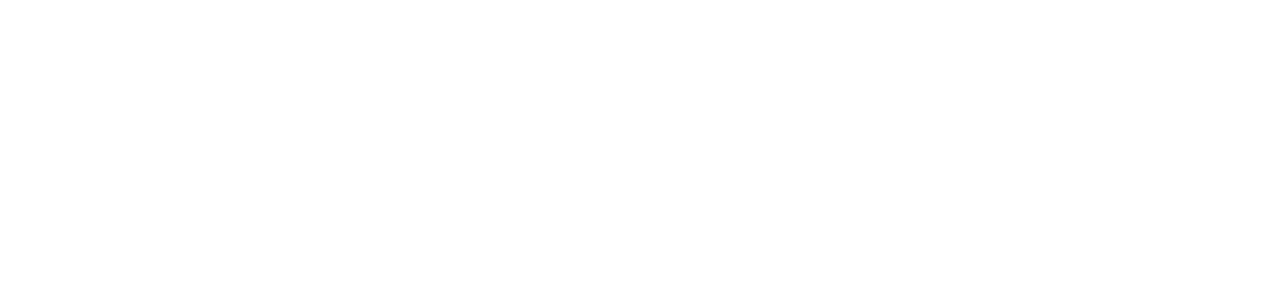
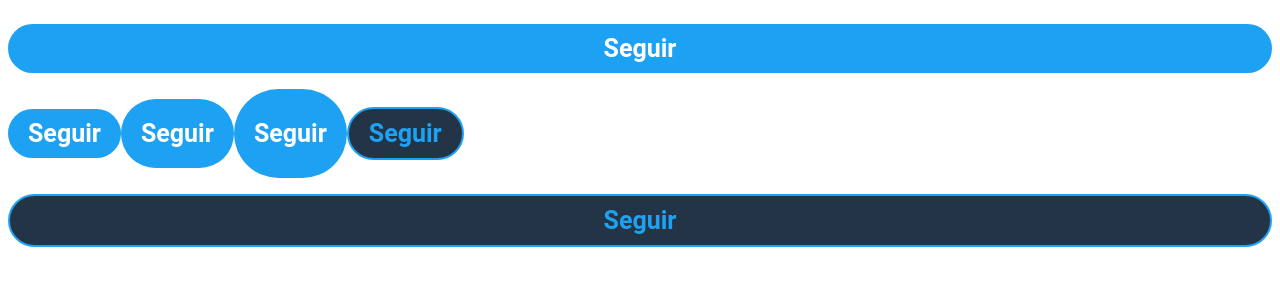
Before and after one commit to davidsgoncalves/twiiter-clone, a React (Create React App) app: page / in a window 1280 px wide. Shown: the top 300 px of the page. Built offline with nearby package versions, Linux system fonts and the light colour scheme.

Commit message:
button component

```diff
--- a/src/App.tsx
+++ b/src/App.tsx
@@ -1,5 +1,22 @@
 import React from 'react';
 
-const App = () => (<div />);
+import Button from './components/Button';
+
+const App = () => {
+    return(
+        <>
+            <Button sizeVertical="S" sizeHorizontal="container" colorTheme="default" type="submit">Seguir</Button>
+
+            <Button sizeVertical="S" sizeHorizontal="text" colorTheme="default" type="submit">Seguir</Button>
+            <Button sizeVertical="M" sizeHorizontal="text" colorTheme="default" type="submit">Seguir</Button>
+            <Button sizeVertical="L" sizeHorizontal="text" colorTheme="default" type="submit">Seguir</Button>
+
+
+            <Button sizeVertical="S" sizeHorizontal="text" colorTheme="dark" type="submit">Seguir</Button>
+
+            <Button sizeVertical="S" sizeHorizontal="container" colorTheme="dark" type="submit">Seguir</Button>
+        </>
+    )
+};
 
 export default App;
--- a/src/components/Button/index.tsx
+++ b/src/components/Button/index.tsx
@@ -1,11 +1,15 @@
-import React ,   { ButtonHTMLAttributes }  from 'react';
+import React, { ButtonHTMLAttributes } from 'react';
 
 import { Container } from './styles';
 
-type ButtonProps = ButtonHTMLAttributes<HTMLButtonElement>
+interface ButtonProps extends ButtonHTMLAttributes<HTMLButtonElement> {
+    sizeHorizontal: string;
+    sizeVertical: string;
+    colorTheme: string;
+}
 
-const Button:React.FC<ButtonProps> = () => (
-    <Container type="button"></Container>
+const Button:React.FC<ButtonProps> = ({children, sizeHorizontal, sizeVertical, colorTheme, ...rest}) => (
+<Container type="button" sizeVertical={sizeVertical} sizeHorizontal={sizeHorizontal} colorTheme={colorTheme} {...rest}>{children}</Container>
     );
 
 
--- a/src/components/Button/styles.ts
+++ b/src/components/Button/styles.ts
@@ -1,5 +1,49 @@
-import styled from 'styled-components';
+import styled, { css } from 'styled-components';
 
-export const Container = styled.button`
-    border-radius: 10px;
+interface ContainerProps {
+    sizeHorizontal: string;
+    sizeVertical: string;
+    colorTheme: string;
+}
+
+export const Container = styled.button<ContainerProps>`
+
+    background: #1DA1F2;
+    color: #FFFFFF;
+    border-radius: 50px;
+    border: 0;
+    font-weight: bold;
+    font-family: 'Roboto', sans-serif;
+    padding: 10px 10px 10px 10px;
+    font-size: 25px;
+    text-align: center;
+    margin-top: 16px;
+    transition: background-color 0.2s;
+
+    ${(props) => props.sizeHorizontal === 'container' && css`
+        width: 100%;
+    `}
+
+    ${(props) => props.sizeVertical === 'S' && css`
+        padding: 10px 20px 10px 20px;
+    `}
+
+    ${(props) => props.sizeVertical === 'M' && css`
+        padding: 20px 20px 20px 20px;
+    `}
+
+    ${(props) => props.sizeVertical === 'L' && css`
+        padding: 30px 20px 30px 20px;
+    `}
+
+    ${(props) => props.colorTheme === 'dark' && css`
+        background: #243447;
+        color: #1DA1F2;
+        border-color: #1DA1F2;
+        border: 2px solid;
+
+    `}
+
+
+    /* padding: 0 16px; */
 `;
```
